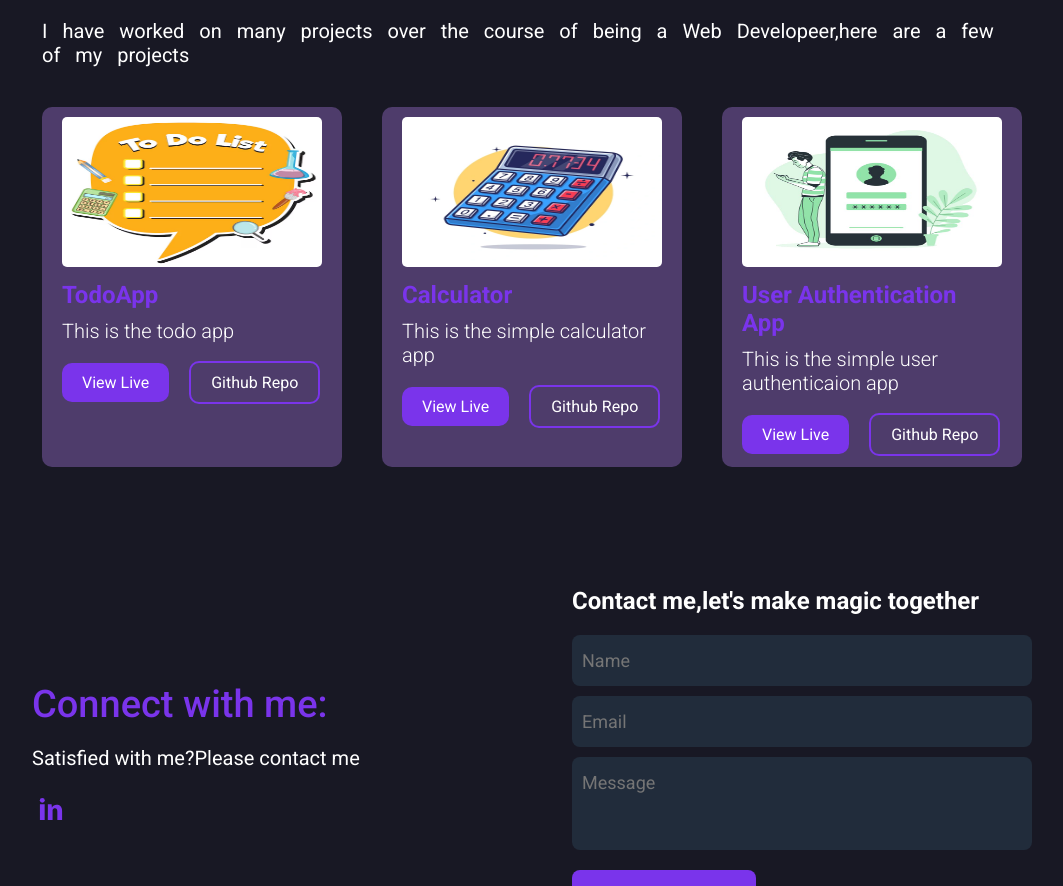
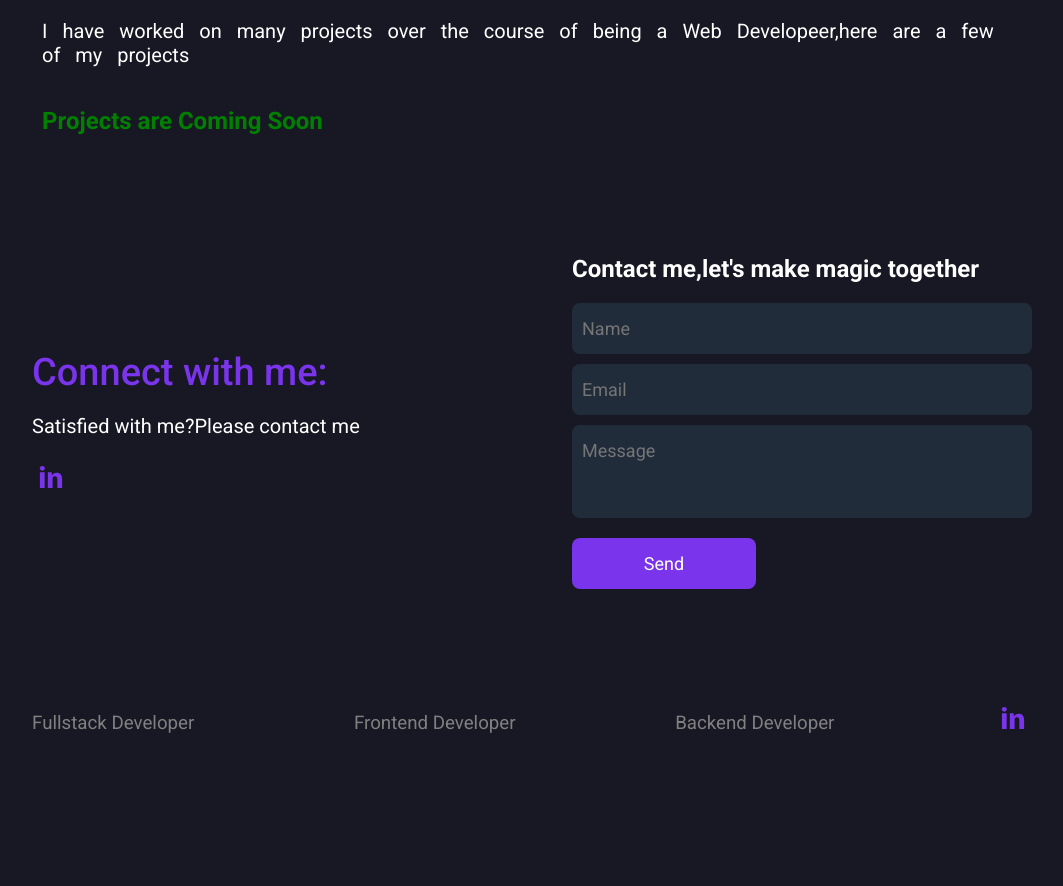
Before and after one commit to abhijitlimited1/personal-portfolio, a React (Vite) app: page / in a window 1280 px wide. Shown: the part 1113-1999 px from the top of the page, without its empty margins (108-1171 px from the left). After the commit the page ends 1899 px from the top, so only its background shows below. Built offline with nearby package versions, Linux system fonts and the light colour scheme.

Commit message:
major code changes

```diff
--- a/src/Component/Project/Project.jsx
+++ b/src/Component/Project/Project.jsx
@@ -11,7 +11,10 @@ function Project() {
         Developeer,here are a few of my projects
       </p>
       <div className={styles.projects}>
-        {data.map((items, index) => {
+        {data && data.length === 0 ? (
+          <h1 className={styles.isProject}>Projects are Coming Soon</h1>
+        ) : (
+          data.map((items, index) => {
             return (
               <div className={styles.project} key={index}>
                 <img
@@ -29,7 +32,8 @@ function Project() {
                 </a>
               </div>
             );
-        })}
+          })
+        )}
       </div>
     </section>
   );
--- a/src/Component/Project/Project.module.css
+++ b/src/Component/Project/Project.module.css
@@ -70,6 +70,10 @@
     border: 2px solid var(--primary-color);
     border-radius: 10px;
 }
+
+.isProject{
+    color: green;
+}
 @media screen and (max-width:900px){
    .container{
     padding: 60px 60px;
--- a/src/data/data.js
+++ b/src/data/data.js
@@ -3,19 +3,19 @@
  import todo from "../assets/todo.avif";
 
  export const data = [
-    {
-        projectName:"TodoApp",
-        projectImg: todo,
-        description:"This is the todo app"
-     },
-     {
-        projectName:"Calculator",
-        projectImg: calculator,
-        description:"This is the simple calculator app"
-     },
-     {
-        projectName:"User Authentication App",
-        projectImg:login,
-        description:"This is the simple  user authenticaion app"
-     }
+   //  {
+   //      projectName:"TodoApp",
+   //      projectImg: todo,
+   //      description:"This is the todo app"
+   //   },
+   //   {
+   //      projectName:"Calculator",
+   //      projectImg: calculator,
+   //      description:"This is the simple calculator app"
+   //   },
+   //   {
+   //      projectName:"User Authentication App",
+   //      projectImg:login,
+   //      description:"This is the simple  user authenticaion app"
+   //   }
 ];
```
Lines whose indentation alone changed are shown as unchanged.
